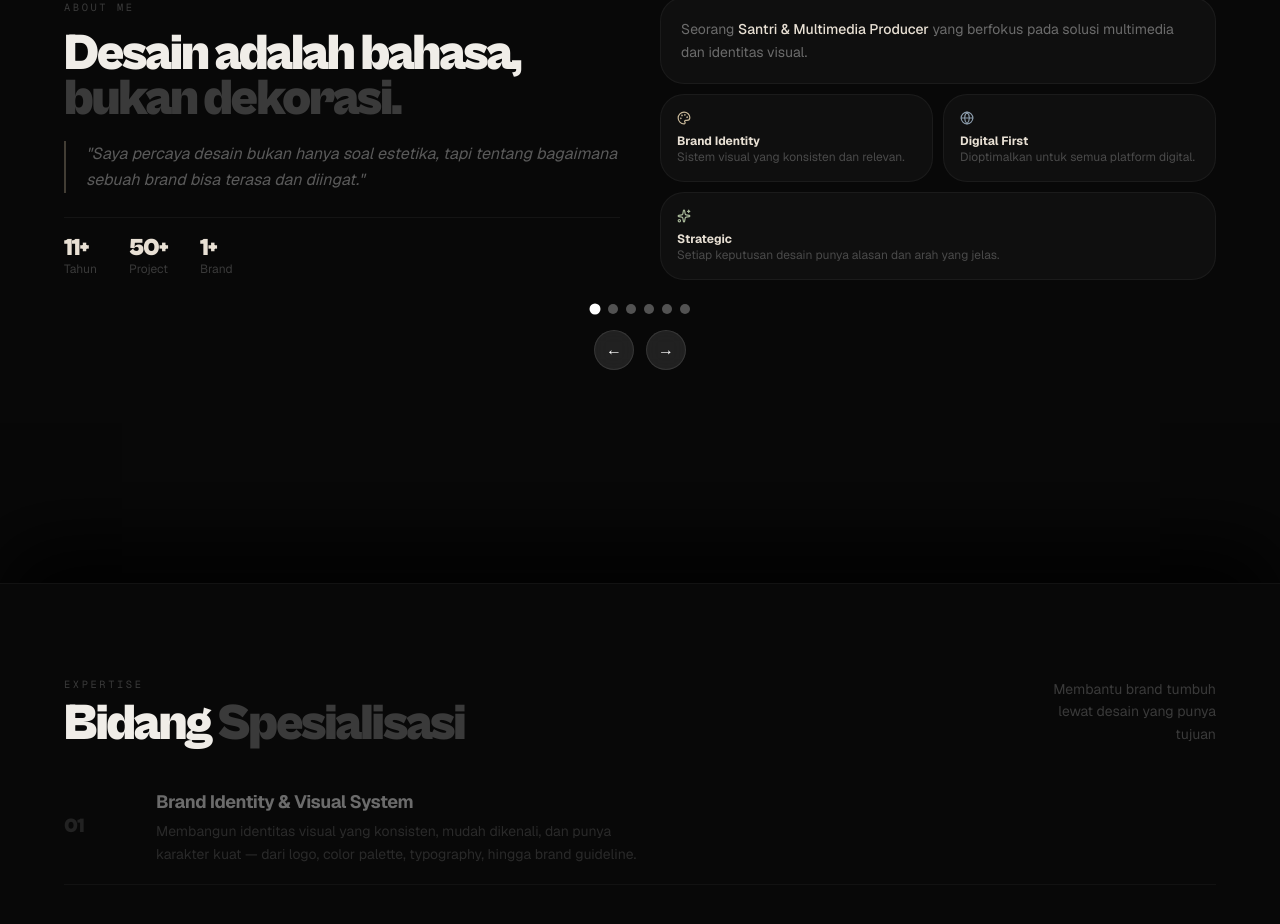
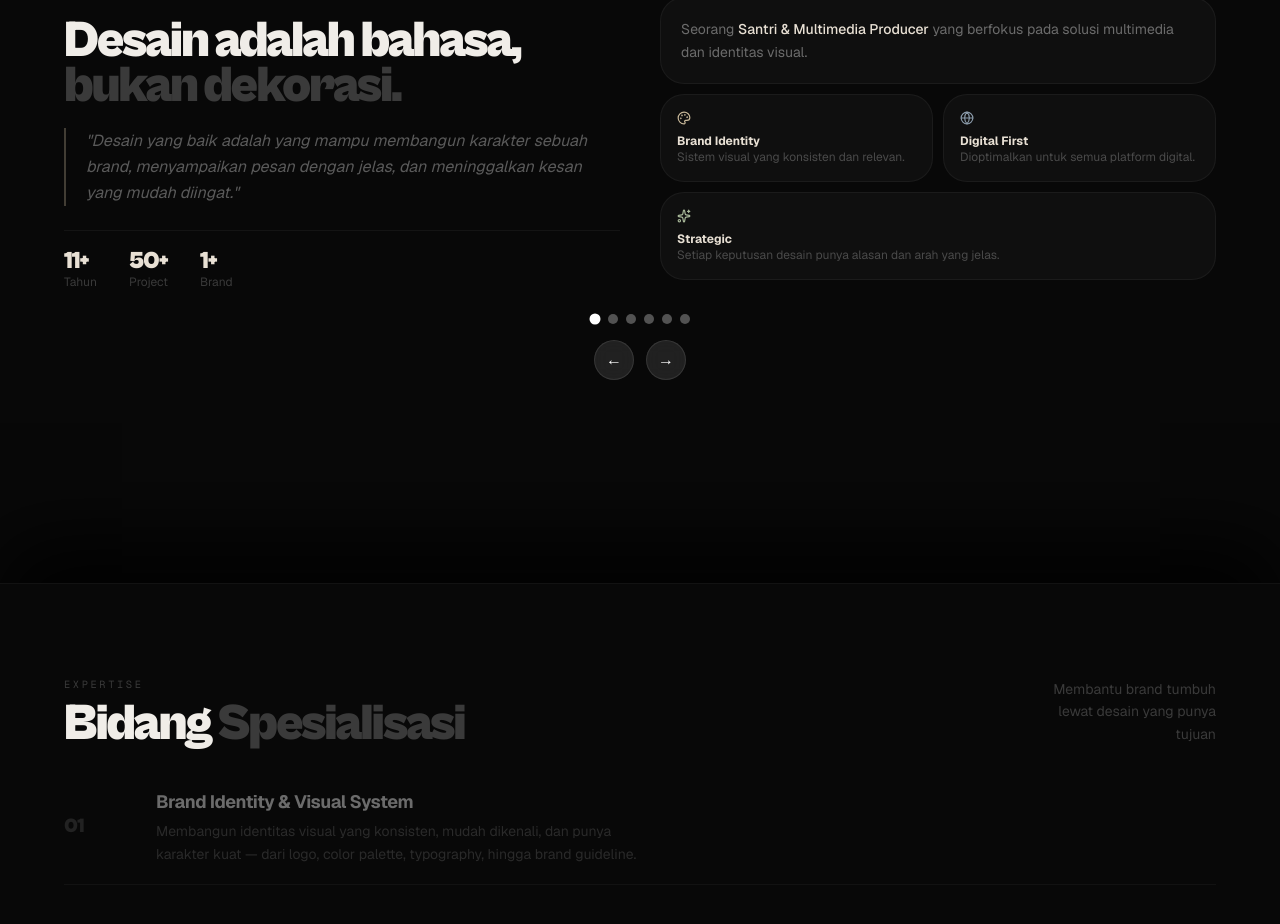
Before and after one commit to ahmado-labs/portfolio-v2, a Next.js app: page / in a window 1280 px wide. Shown: the part 1017-1941 px from the top of the page. Built offline with nearby package versions, Linux system fonts and the light colour scheme.

Commit message:
Update quote in About section
Desain yang baik adalah yang mampu membangun karakter sebuah brand, menyampaikan pesan dengan jelas, dan meninggalkan kesan yang mudah diingat.

```diff
--- a/src/components/sections/About.tsx
+++ b/src/components/sections/About.tsx
@@ -113,7 +113,7 @@ export default function About() {
                 </h2>
 
                 <p className="text-[#5a5a5a] text-base leading-relaxed italic border-l-2 border-[#c9b99a]/30 pl-5 mb-6">
-                  "Saya percaya desain bukan hanya soal estetika, tapi tentang bagaimana sebuah brand bisa terasa dan diingat."
+                  "Desain yang baik adalah yang mampu membangun karakter sebuah brand, menyampaikan pesan dengan jelas, dan meninggalkan kesan yang mudah diingat."
                 </p>
 
                 <div className="flex gap-8 pt-5 border-t border-white/[0.05]">
```
